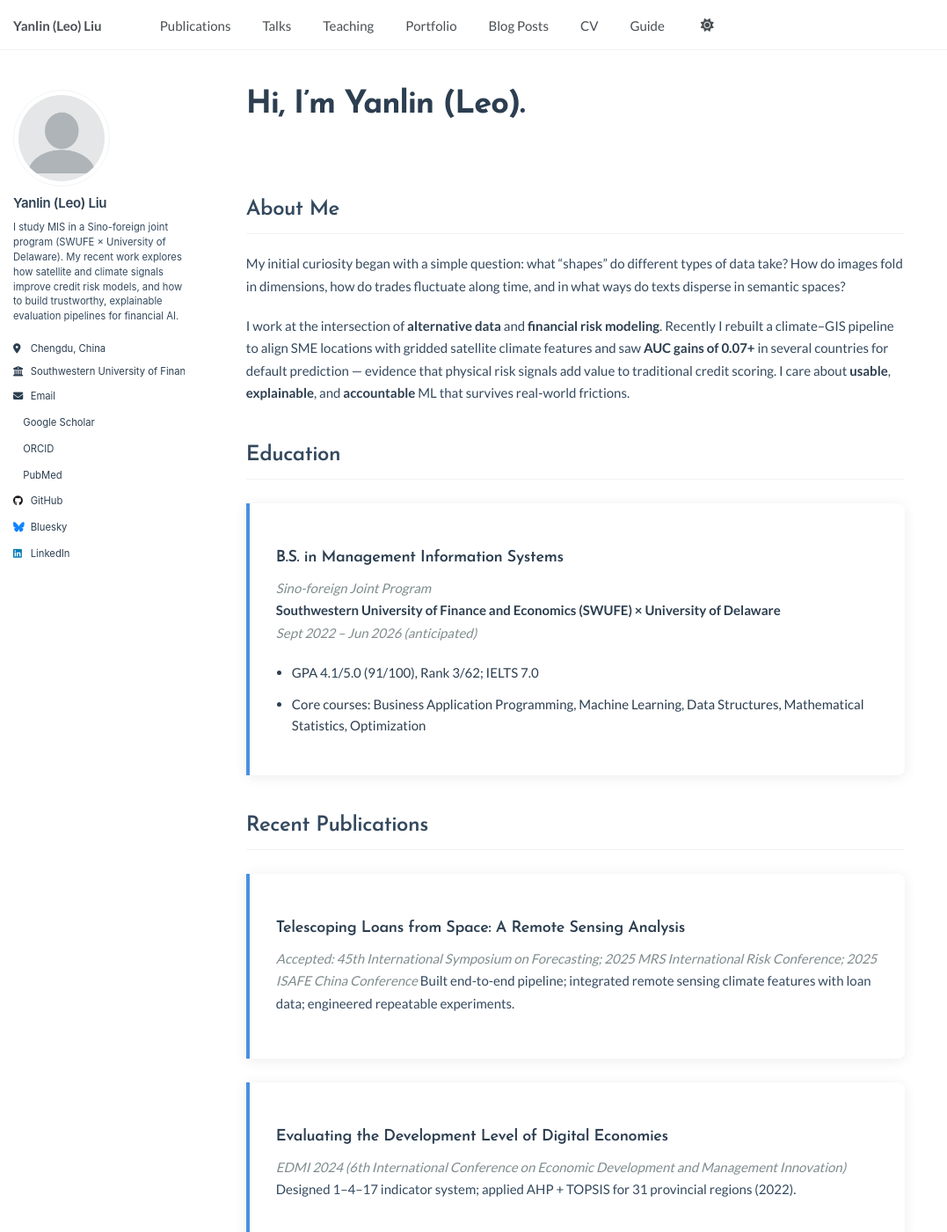
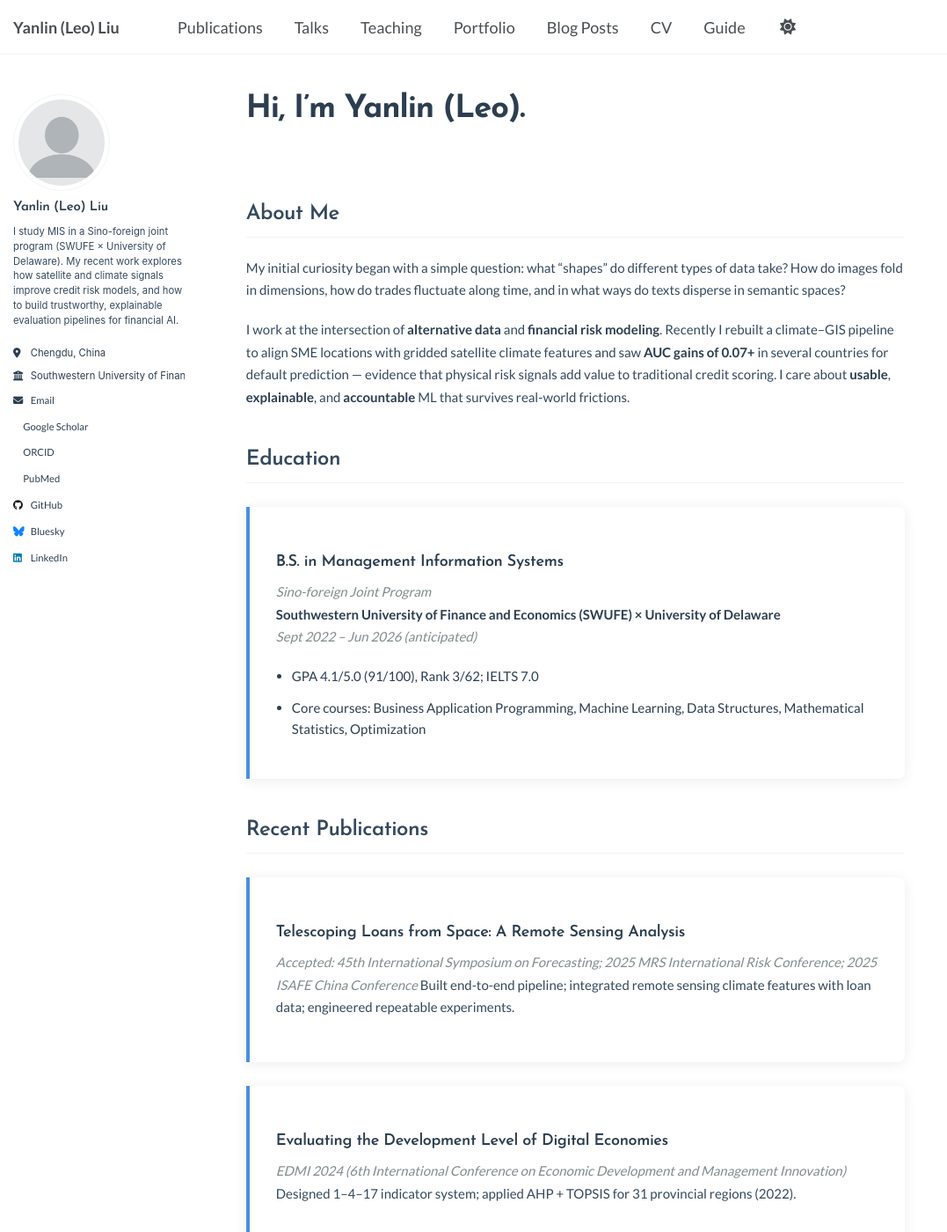
Before and after one commit to Liosnp/Liosnp.github.io, a Jekyll site: the page built from index.md, in a window 1280 px wide and 1400 px high. Shown: the whole window at 88% size, without its empty margins (0-1077 px from the left). Built offline with Jekyll 4.4.1, drawn with Linux system fonts in a browser that asks for light colours; a script that is not in the unit is left out.

Commit message:
style: override inline links in dark mode; apply Josefin Sans/Lato to masthead and sidebar

```diff
--- a/assets/css/custom.css
+++ b/assets/css/custom.css
@@ -437,3 +437,67 @@ html.mm-theme--dark .page__content .education-entry h3 span,
 body.mm-theme--dark .page__content .education-entry h3 span {
   color: #dfe6ea;
 }
+
+/* FORCE: dark-mode inline links and emphasized text inside page content */
+html.mm-theme--dark .page__content a,
+html[data-theme="dark"] .page__content a,
+body.mm-theme--dark .page__content a,
+body[data-theme="dark"] .page__content a,
+body.dark .page__content a {
+  color: #9ec3ff; /* visible, desaturated blue for links */
+}
+
+html.mm-theme--dark .page__content a:hover,
+html[data-theme="dark"] .page__content a:hover,
+body.mm-theme--dark .page__content a:hover,
+body[data-theme="dark"] .page__content a:hover,
+body.dark .page__content a:hover {
+  color: #cfe6ff;
+}
+
+/* Ensure emphasized/strong text in content is readable and not blue */
+html.mm-theme--dark .page__content em,
+html.mm-theme--dark .page__content strong,
+html[data-theme="dark"] .page__content em,
+html[data-theme="dark"] .page__content strong,
+body.mm-theme--dark .page__content em,
+body.mm-theme--dark .page__content strong,
+body[data-theme="dark"] .page__content em,
+body[data-theme="dark"] .page__content strong,
+body.dark .page__content em,
+body.dark .page__content strong {
+  color: #e6eef6;
+}
+
+/* Apply chosen fonts to masthead (nav) and sidebar */
+/* Headings font (Josefin Sans) for masthead brand and author name */
+.masthead,
+.masthead__menu,
+.masthead__menu a,
+.masthead__menu .masthead__menu-item {
+  font-family: 'Josefin Sans', 'Lato', system-ui, -apple-system, "Segoe UI", Roboto, "Helvetica Neue", Arial;
+}
+
+.author__name,
+.sidebar .author__name {
+  font-family: 'Josefin Sans', 'Lato', system-ui, -apple-system, "Segoe UI", Roboto, "Helvetica Neue", Arial;
+}
+
+/* Body font (Lato) for sidebar text and links */
+.sidebar,
+.author__bio,
+.author__urls a,
+.masthead__menu .masthead__menu-item a {
+  font-family: 'Lato', system-ui, -apple-system, "Segoe UI", Roboto, "Helvetica Neue", Arial;
+}
+
+/* Slight size tweak to keep masthead legible */
+.masthead__menu a {
+  font-size: 1rem;
+}
+
+/* Mobile: ensure fonts wrap correctly */
+@media (max-width: 980px) {
+  .masthead__menu a { font-size: 0.98rem; }
+  .sidebar { font-size: 0.95rem; }
+}
```
